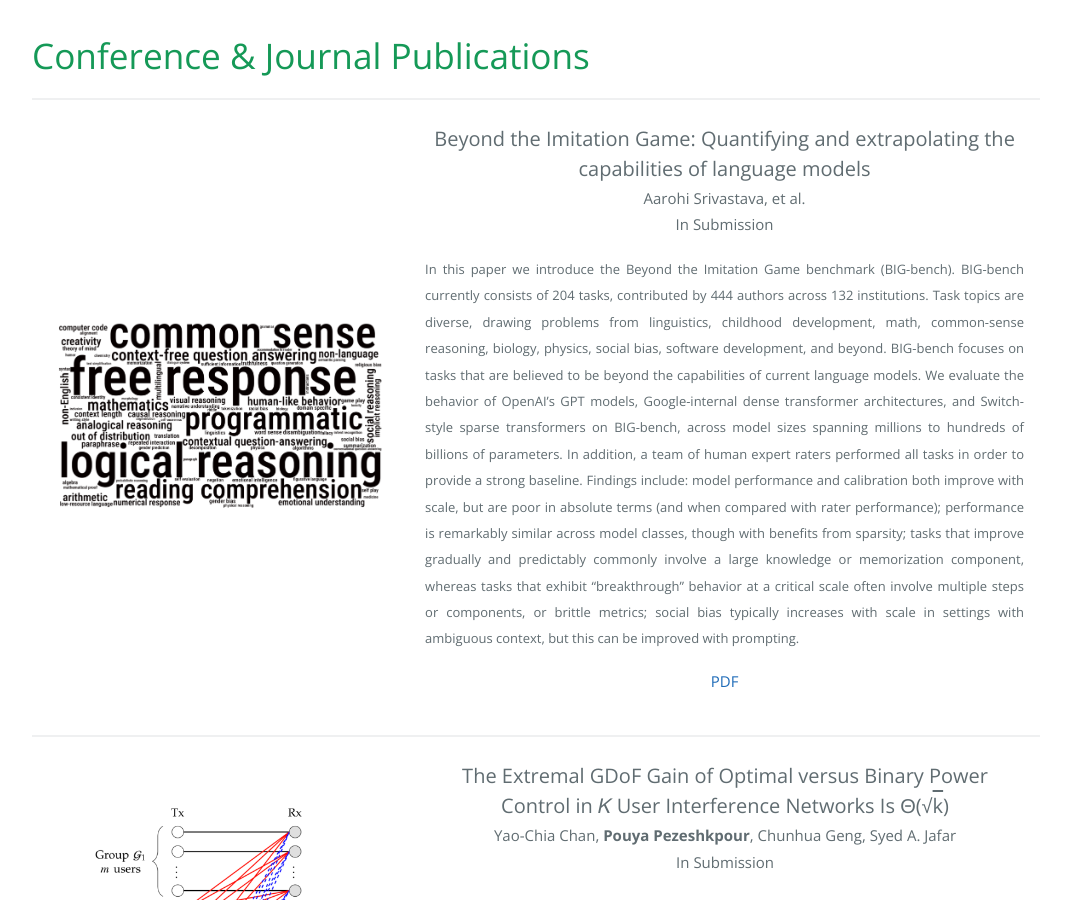
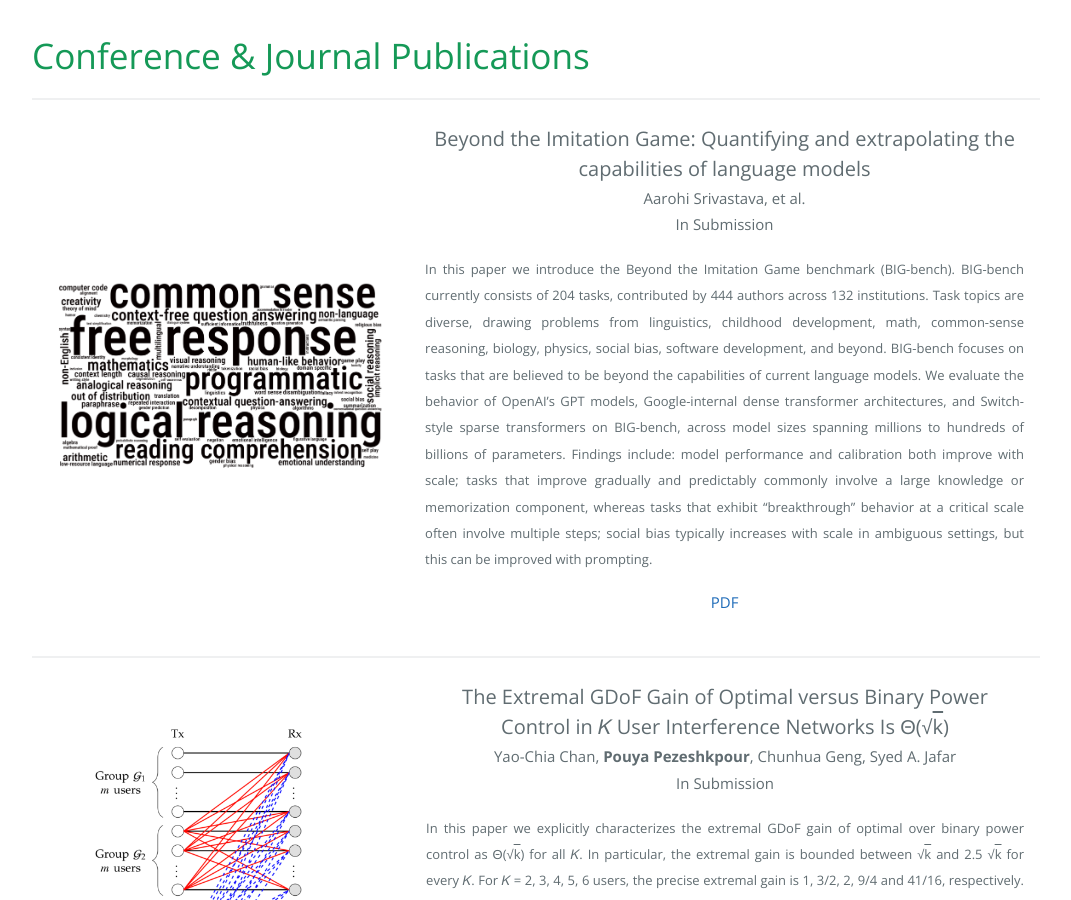
Before and after one commit to pouyapez/pouyapez.github.io, a Jekyll site: the page built from index.md, in a window 1280 px wide and 900 px high, scrolled down 1302 px. Shown: the whole window, without its empty margins (104-1175 px from the left). Built offline with Jekyll 4.4.1, drawn with Linux system fonts in a browser that asks for light colours.

Commit message:
Update index.md

```diff
--- a/index.md
+++ b/index.md
@@ -58,7 +58,7 @@ layout: default
               <font style="font-size:20px">Beyond the Imitation Game: Quantifying and extrapolating the capabilities of language models</font><br>
               <font style="font-size:15px">Aarohi Srivastava, et al.<br>
               In Submission</font><br>
-             </p><p align="justify"> <font style="font-size:13px">In this paper we introduce the Beyond the Imitation Game benchmark (BIG-bench). BIG-bench currently consists of 204 tasks, contributed by 444 authors across 132 institutions. Task topics are diverse, drawing problems from linguistics, childhood development, math, common-sense reasoning, biology, physics, social bias, software development, and beyond. BIG-bench focuses on tasks that are believed to be beyond the capabilities of current language models. We evaluate the behavior of OpenAI’s GPT models, Google-internal dense transformer architectures, and Switch-style sparse transformers on BIG-bench, across model sizes spanning millions to hundreds of billions of parameters. In addition, a team of human expert raters performed all tasks in order to provide a strong baseline. Findings include: model performance and calibration both improve with scale, but are poor in absolute terms (and when compared with rater performance); performance is remarkably similar across model classes, though with benefits from sparsity; tasks that improve gradually and predictably commonly involve a large knowledge or memorization component, whereas tasks that exhibit “breakthrough” behavior at a critical scale often involve multiple steps or components, or brittle metrics; social bias typically increases with scale in settings with ambiguous context, but this can be improved with prompting.
+             </p><p align="justify"> <font style="font-size:13px">In this paper we introduce the Beyond the Imitation Game benchmark (BIG-bench). BIG-bench currently consists of 204 tasks, contributed by 444 authors across 132 institutions. Task topics are diverse, drawing problems from linguistics, childhood development, math, common-sense reasoning, biology, physics, social bias, software development, and beyond. BIG-bench focuses on tasks that are believed to be beyond the capabilities of current language models. We evaluate the behavior of OpenAI’s GPT models, Google-internal dense transformer architectures, and Switch-style sparse transformers on BIG-bench, across model sizes spanning millions to hundreds of billions of parameters. Findings include: model performance and calibration both improve with scale; tasks that improve gradually and predictably commonly involve a large knowledge or memorization component, whereas tasks that exhibit “breakthrough” behavior at a critical scale often involve multiple steps; social bias typically increases with scale in ambiguous settings, but this can be improved with prompting.
  </font><br></p>
                       <p align="center">
              <font style="font-size:15px"><a href="https://arxiv.org/pdf/2206.04615.pdf">PDF</a></font>
```
